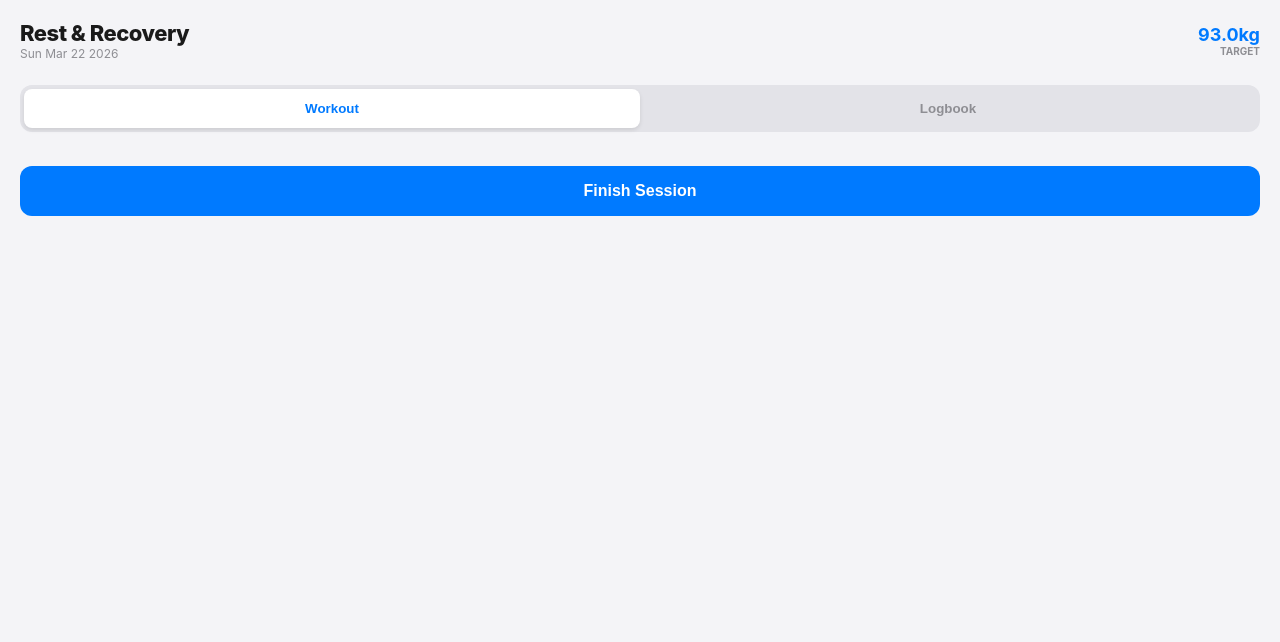
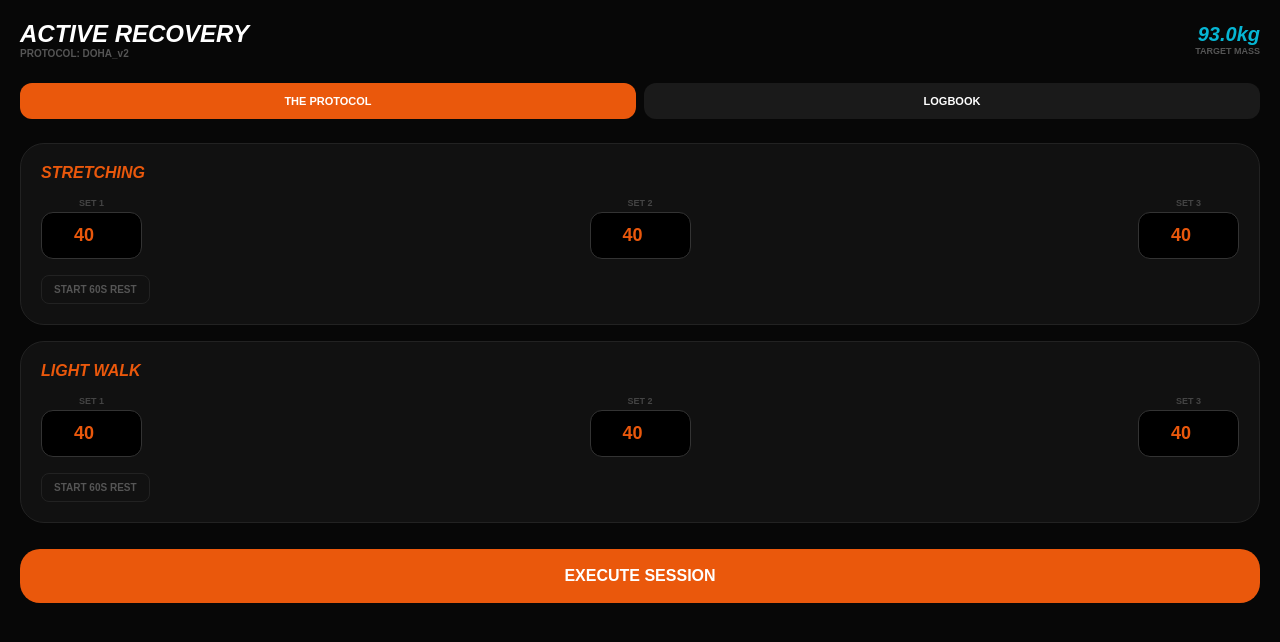
Before and after one commit to srafiq2406teachered-byte/Titan-Tracker, a React (Vite) app: page / in a window 1280 px wide. Shown: the top 642 px of the page. Built offline with nearby package versions, Linux system fonts and the light colour scheme.

Commit message:
Update App1jsx

```diff
--- a/src/App.jsx
+++ b/src/App.jsx
@@ -6,14 +6,18 @@ const App = () => {
   const [session, setSession] = useState({});
   const [timeLeft, setTimeLeft] = useState(0);
 
+  // --- DOHA 6-DAY FULL PROTOCOL ---
   const day = new Date().getDay();
   const workouts = {
-    1: { name: "Push Alpha", ex: ["Chest Press", "Shoulder Press"] },
-    2: { name: "Pull Alpha", ex: ["Lat Pulldown", "Rows"] },
-    3: { name: "Titan Legs", ex: ["Leg Press", "Leg Curls"] },
-    0: { name: "Rest & Recovery", ex: [] }
+    1: { name: "Push Alpha", ex: ["Chest Press", "Shoulder Press", "Tricep Pushdown"] },
+    2: { name: "Pull Alpha", ex: ["Lat Pulldown", "Cable Rows", "Bicep Curls"] },
+    3: { name: "Titan Legs", ex: ["Leg Press", "Leg Curls", "Calf Raises"] },
+    4: { name: "Push Beta", ex: ["Incline Press", "Lateral Raises", "Dips"] },
+    5: { name: "Pull Beta", ex: ["Pull Ups", "Hammer Curls", "Face Pulls"] },
+    6: { name: "Titan Legs", ex: ["Squats", "Leg Extensions", "Seated Curls"] },
+    0: { name: "Active Recovery", ex: ["Stretching", "Light Walk"] }
   };
-  const current = workouts[day] || workouts[1];
+  const current = workouts[day] || workouts[0];
 
   const updateWeight = (exName, setIdx, val) => {
     const updated = [...(session[exName] || [40, 40, 40])];
@@ -23,7 +27,7 @@ const App = () => {
 
   const saveWorkout = () => {
     const entry = { id: Date.now(), name: current.name, date: new Date().toLocaleDateString(), data: session };
-    const newHistory = [entry, ...history].slice(0, 10);
+    const newHistory = [entry, ...history].slice(0, 15);
     setHistory(newHistory);
     localStorage.setItem('titan-h', JSON.stringify(newHistory));
     setView('history');
@@ -36,30 +40,30 @@ const App = () => {
     }
   }, [timeLeft]);
 
-  // --- CLEAN SYSTEM UI STYLES ---
+  // --- STEALTH UI STYLES ---
   const s = {
-    body: { backgroundColor: '#f4f4f7', minHeight: '100vh', color: '#1a1a1a', padding: '20px', fontFamily: '-apple-system, BlinkMacSystemFont, "Segoe UI", Roboto, Helvetica, Arial, sans-serif' },
-    card: { backgroundColor: '#ffffff', borderRadius: '16px', padding: '20px', marginBottom: '16px', boxShadow: '0 2px 8px rgba(0,0,0,0.05)', border: '1px solid #e1e1e8' },
-    input: { backgroundColor: '#f9f9fb', color: '#1a1a1a', border: '1px solid #d1d1d6', borderRadius: '8px', padding: '12px', width: '75px', textAlign: 'center', fontSize: '16px' },
-    btnPrimary: { backgroundColor: '#007aff', color: 'white', border: 'none', borderRadius: '12px', padding: '16px', width: '100%', fontWeight: '600', fontSize: '16px', cursor: 'pointer', marginTop: '10px' },
-    navBtn: (active) => ({ flex: 1, padding: '12px', borderRadius: '8px', border: 'none', backgroundColor: active ? '#ffffff' : 'transparent', color: active ? '#007aff' : '#8e8e93', fontWeight: '600', boxShadow: active ? '0 2px 4px rgba(0,0,0,0.1)' : 'none' })
+    body: { backgroundColor: '#070707', minHeight: '100vh', color: '#ffffff', padding: '20px', fontFamily: 'sans-serif' },
+    card: { backgroundColor: '#111', borderRadius: '24px', padding: '20px', marginBottom: '16px', border: '1px solid #222' },
+    input: { backgroundColor: '#000', color: '#EA580C', border: '1px solid #333', borderRadius: '12px', padding: '12px', width: '75px', textAlign: 'center', fontSize: '18px', fontWeight: 'bold' },
+    btnPrimary: { backgroundColor: '#EA580C', color: 'white', border: 'none', borderRadius: '20px', padding: '18px', width: '100%', fontWeight: '900', fontSize: '16px', textTransform: 'uppercase', marginTop: '10px' },
+    navBtn: (active) => ({ flex: 1, padding: '12px', borderRadius: '12px', border: 'none', backgroundColor: active ? '#EA580C' : '#1a1a1a', color: 'white', fontWeight: '900', fontSize: '11px', textTransform: 'uppercase' })
   };
 
   return (
     <div style={s.body}>
       <header style={{ display: 'flex', justifyContent: 'space-between', marginBottom: '24px', alignItems: 'center' }}>
         <div>
-          <h1 style={{ margin: 0, fontSize: '22px', fontWeight: '800', letterSpacing: '-0.5px' }}>{current.name}</h1>
-          <p style={{ margin: 0, fontSize: '12px', color: '#8e8e93' }}>{new Date().toDateString()}</p>
+          <h1 style={{ margin: 0, fontSize: '24px', fontStyle: 'italic', fontWeight: '900', textTransform: 'uppercase' }}>{current.name}</h1>
+          <p style={{ margin: 0, fontSize: '10px', color: '#555', fontWeight: 'bold' }}>PROTOCOL: DOHA_v2</p>
         </div>
         <div style={{ textAlign: 'right' }}>
-          <div style={{ fontSize: '18px', fontWeight: '700', color: '#007aff' }}>93.0kg</div>
-          <div style={{ fontSize: '10px', color: '#8e8e93', fontWeight: 'bold', textTransform: 'uppercase' }}>Target</div>
+          <div style={{ fontSize: '20px', fontWeight: '900', color: '#06B6D4', fontStyle: 'italic' }}>93.0kg</div>
+          <div style={{ fontSize: '9px', color: '#555', fontWeight: 'bold' }}>TARGET MASS</div>
         </div>
       </header>
 
-      <nav style={{ display: 'flex', backgroundColor: '#e3e3e8', padding: '4px', borderRadius: '12px', marginBottom: '24px' }}>
-        <button onClick={() => setView('workout')} style={s.navBtn(view === 'workout')}>Workout</button>
+      <nav style={{ display: 'flex', gap: '8px', marginBottom: '24px' }}>
+        <button onClick={() => setView('workout')} style={s.navBtn(view === 'workout')}>The Protocol</button>
         <button onClick={() => setView('history')} style={s.navBtn(view === 'history')}>Logbook</button>
       </nav>
 
@@ -67,39 +71,39 @@ const App = () => {
         <div>
           {current.ex.map(ex => (
             <div key={ex} style={s.card}>
-              <h3 style={{ margin: '0 0 16px 0', fontSize: '17px', fontWeight: '700' }}>{ex}</h3>
+              <h3 style={{ margin: '0 0 16px 0', fontSize: '16px', fontWeight: '900', fontStyle: 'italic', color: '#EA580C', textTransform: 'uppercase' }}>{ex}</h3>
               <div style={{ display: 'flex', justifyContent: 'space-between' }}>
                 {[0, 1, 2].map(i => (
                   <div key={i}>
-                    <label style={{ display: 'block', fontSize: '10px', color: '#8e8e93', textAlign: 'center', marginBottom: '4px', fontWeight: '600' }}>SET {i + 1}</label>
+                    <label style={{ display: 'block', fontSize: '9px', color: '#444', textAlign: 'center', marginBottom: '4px', fontWeight: '900' }}>SET {i + 1}</label>
                     <input type="number" style={s.input} value={session[ex]?.[i] || 40} onChange={(e) => updateWeight(ex, i, e.target.value)} />
                   </div>
                 ))}
               </div>
-              <button onClick={() => setTimeLeft(60)} style={{ background: 'none', border: 'none', color: '#007aff', fontSize: '13px', fontWeight: '600', marginTop: '16px', padding: 0, cursor: 'pointer' }}>Start 60s Rest</button>
+              <button onClick={() => setTimeLeft(60)} style={{ background: 'none', border: '1px solid #222', color: '#555', fontSize: '10px', fontWeight: 'bold', marginTop: '16px', padding: '8px 12px', borderRadius: '8px' }}>START 60S REST</button>
             </div>
           ))}
-          <button onClick={saveWorkout} style={s.btnPrimary}>Finish Session</button>
+          <button onClick={saveWorkout} style={s.btnPrimary}>Execute Session</button>
         </div>
       ) : (
         <div>
-          {history.length > 0 ? history.map(h => (
+          {history.map(h => (
             <div key={h.id} style={s.card}>
-              <div style={{ display: 'flex', justifyContent: 'space-between', alignItems: 'center' }}>
+              <div style={{ display: 'flex', justifyContent: 'space-between' }}>
                 <div>
-                  <div style={{ fontSize: '12px', color: '#8e8e93' }}>{h.date}</div>
-                  <div style={{ fontWeight: '700', fontSize: '16px' }}>{h.name}</div>
+                  <div style={{ fontSize: '10px', color: '#555' }}>{h.date}</div>
+                  <div style={{ fontWeight: '900', fontStyle: 'italic', color: '#EA580C' }}>{h.name}</div>
                 </div>
-                <div style={{ color: '#34c759', fontWeight: 'bold' }}>✓ Done</div>
+                <div style={{ color: '#06B6D4', fontWeight: '900' }}>SAVED</div>
               </div>
             </div>
-          )) : <div style={{ textAlign: 'center', padding: '40px', color: '#8e8e93' }}>No sessions logged yet.</div>}
+          ))}
         </div>
       )}
 
       {timeLeft > 0 && (
-        <div style={{ position: 'fixed', top: '20px', left: '50%', transform: 'translateX(-50%)', backgroundColor: '#1a1a1a', color: 'white', padding: '12px 24px', borderRadius: '40px', fontSize: '20px', fontWeight: 'bold', boxShadow: '0 4px 12px rgba(0,0,0,0.2)', zindex: 1000 }}>
-          Rest: {timeLeft}s
+        <div style={{ position: 'fixed', bottom: '40px', left: '50%', transform: 'translateX(-50%)', backgroundColor: '#fff', color: '#000', padding: '20px 50px', borderRadius: '30px', fontSize: '48px', fontWeight: '900', fontStyle: 'italic', boxShadow: '0 0 50px rgba(0,0,0,0.5)' }}>
+          {timeLeft}
         </div>
       )}
     </div>
```
